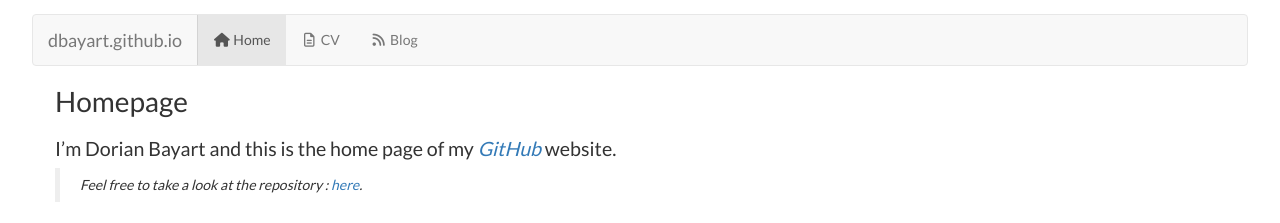
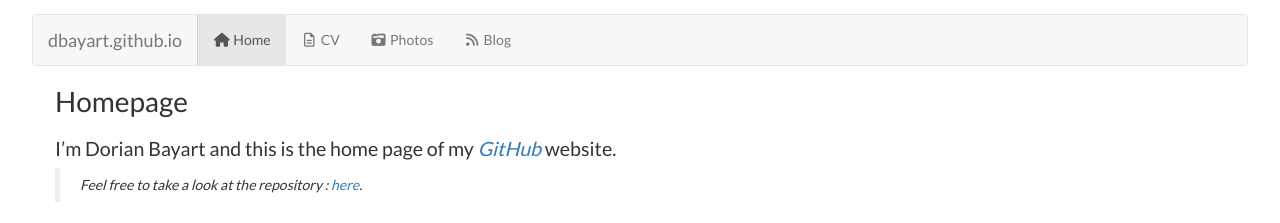
Before and after one commit to dorianbayart/dorianbayart.github.io, a Jekyll site: the page built from index.md, in a window 1280 px wide. Shown: the top 223 px of the page. Built offline with Jekyll 4.4.1, drawn with Linux system fonts in a browser that asks for light colours; nearby versions of some CDN libraries.

Commit message:
Update nav.html

```diff
--- a/_includes/nav.html
+++ b/_includes/nav.html
@@ -15,6 +15,7 @@
         <li {% if current == '/' %}class='active'{% endif %}><a href="/index.html"><i class="fa fa-home fa-fw"></i>&nbsp;Home</a></li>
         <!--<li {% if current == 'about' %}class='active'{% endif %}><a href="/about">&nbsp;About</a></li>-->
         <li {% if current == '/cv/' %}class='active'{% endif %}><a href="/cv"><i class="fa fa-file-text-o fa-fw"></i>&nbsp;CV</a></li>
+        <li {% if current == '/photos/' %}class='active'{% endif %}><a href="/photos"><i class="fa fa-camera-retro fa-fw"></i>&nbsp;Photos</a></li>
         <li {% if current == '/blog/' %}class='active'{% endif %}><a href="/blog"><i class="fa fa-rss fa-fw"></i>&nbsp;Blog</a></li>
       </ul>
     </div><!--/.nav-collapse -->
```
